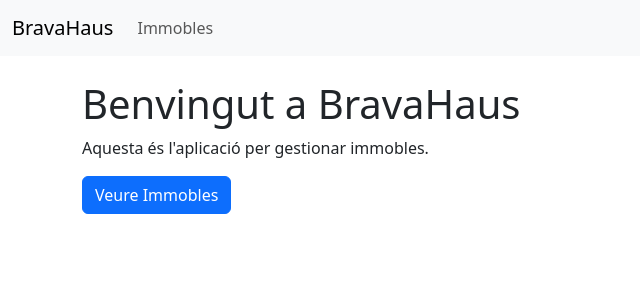
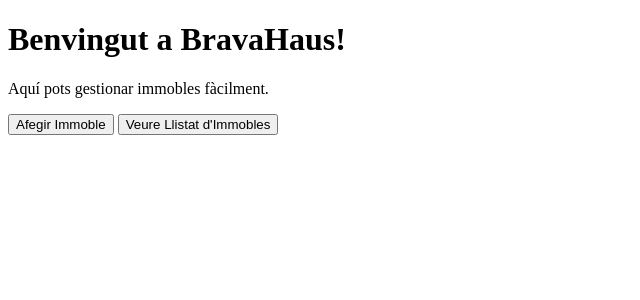
Before and after one commit to dsubira/BravaHaus, a Flask app: page / in a window 1280 px wide. Shown: the top 300 px of the page, without its empty margins (0-640 px from the left). Run offline with Flask 3, Linux system fonts and the light colour scheme.

Commit message:
Update index.html

```diff
--- a/templates/index.html
+++ b/templates/index.html
@@ -1,6 +1,17 @@
-{% extends "base.html" %}
-{% block content %}
-<h1>Benvingut a BravaHaus</h1>
-<p>Aquesta és l'aplicació per gestionar immobles.</p>
-<a href="/immobles" class="btn btn-primary">Veure Immobles</a>
-{% endblock %}
+<!DOCTYPE html>
+<html>
+<head>
+    <title>BravaHaus</title>
+</head>
+<body>
+    <h1>Benvingut a BravaHaus!</h1>
+    <p>Aquí pots gestionar immobles fàcilment.</p>
+
+    <button onclick="window.location.href='/afegir-immoble';">
+        Afegir Immoble
+    </button>
+    <button onclick="window.location.href='/immobles';">
+        Veure Llistat d'Immobles
+    </button>
+</body>
+</html>
```
